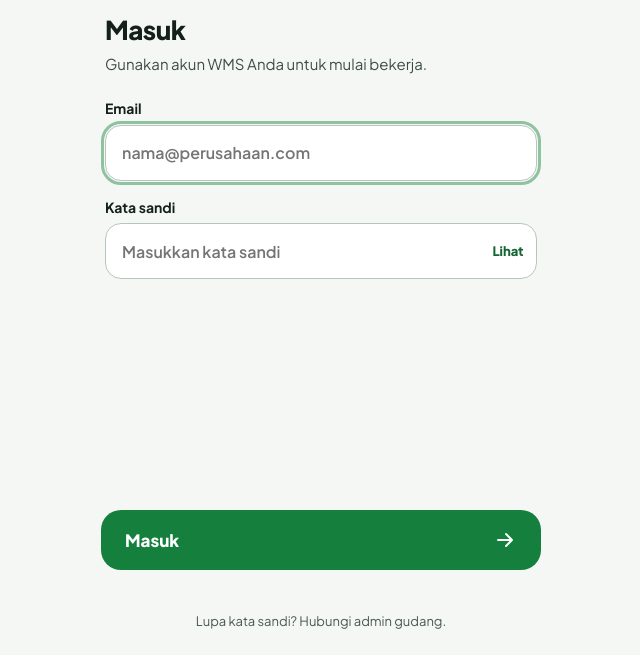
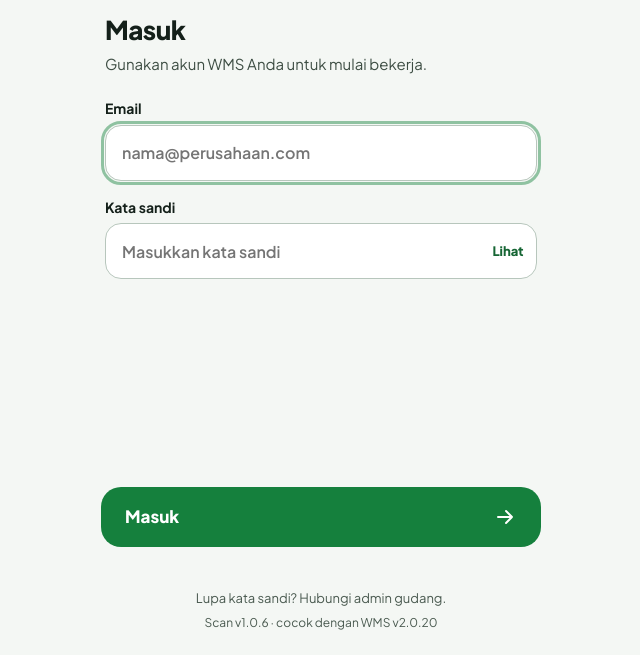
Before and after one commit to ajiku-app/scan-wms, a website: page www/index.html in a window 1280 px wide. Both pictures are taken after a click on the button "Mulai". Shown: the part 145-800 px from the top of the page, without its empty margins (319-959 px from the left). Drawn offline with Linux system fonts and the light colour scheme.

Commit message:
v1.0.6 - tampilkan nomor versi di aplikasi

```diff
--- a/package.json
+++ b/package.json
@@ -1,6 +1,6 @@
 {
   "name": "scan-wms",
-  "version": "1.0.5",
+  "version": "1.0.6",
   "private": true,
   "description": "WMS FG Warehouse - aplikasi scan gudang (Supabase) dibungkus Capacitor untuk Android (APK/AAB) & iOS",
   "scripts": {
--- a/www/app.js
+++ b/www/app.js
@@ -1,3 +1,5 @@
+var APP_VER="1.0.6",APP_WMS="2.0.20"; /* versi tampil di layar; rilis.sh mengisi APP_VER otomatis */
+(function(){function f(){var t="Scan v"+APP_VER+" · cocok dengan WMS v"+APP_WMS;["ver-l","ver-h","ver-m"].forEach(function(i){var e=document.getElementById(i);if(e)e.textContent=t})}if(document.readyState==="loading")document.addEventListener("DOMContentLoaded",f);else f()})();
 var PROD={};
 var $=function(i){return document.getElementById(i)},STG="GR-STAGING",S;
 function esc(s){return String(s==null?"":s).replace(/[&<>"]/g,function(c){return{"&":"&amp;","<":"&lt;",">":"&gt;",'"':"&quot;"}[c]})}
--- a/www/index.html
+++ b/www/index.html
@@ -52,7 +52,8 @@
 </div>
 <div class="sh"><h3>Dokumen yang berjalan</h3><button class="lk" id="api-sync">Sync sekarang</button></div>
 <div id="h-docs" class="lst"></div>
-<div id="menu" hidden><div class="mu" id="em"></div><button id="lo">Keluar</button></div>
+<div class="mu" id="ver-h" style="text-align:center;font-size:12px;margin:14px 0 6px"></div>
+<div id="menu" hidden><div class="mu" id="em"></div><div class="mu" id="ver-m" style="font-size:12px"></div><button id="lo">Keluar</button></div>
 </section>
 
 <!-- SCAN -->
@@ -107,7 +108,7 @@
 <div class="lh"><h1>Masuk</h1><p>Gunakan akun WMS Anda untuk mulai bekerja.</p></div>
 <div class="lf"><div><label for="lg-u">Email</label><input id="lg-u" type="email" inputmode="email" autocomplete="username" autocapitalize="none" placeholder="nama@perusahaan.com"><div class="em2" id="lg-um" role="alert"></div></div>
 <div><label for="lg-p">Kata sandi</label><div class="pw" id="lg-pw"><input id="lg-p" type="password" autocomplete="current-password" placeholder="Masukkan kata sandi"><button data-pw="1" id="lg-show" aria-label="Tampilkan kata sandi">Lihat</button></div><div class="em2" id="lg-pm" role="alert"></div></div></div>
-<div class="lb"><button class="b bw" id="lg-go">Masuk<svg class="ic"><use href="#i-arrow"/></svg></button><div id="lg-e"></div><div class="mu" style="text-align:center;margin-top:10px">Lupa kata sandi? Hubungi admin gudang.</div></div></div></div>
+<div class="lb"><button class="b bw" id="lg-go">Masuk<svg class="ic"><use href="#i-arrow"/></svg></button><div id="lg-e"></div><div class="mu" style="text-align:center;margin-top:10px">Lupa kata sandi? Hubungi admin gudang.</div><div class="mu" id="ver-l" style="text-align:center;font-size:12px;margin-top:6px"></div></div></div></div>
 <div id="welcome"><div class="ww"><div class="il"><svg viewBox="0 0 390 400" width="100%" height="100%" preserveAspectRatio="xMidYMid meet" xmlns="http://www.w3.org/2000/svg" role="img" aria-label="Ilustrasi gudang barang jadi dengan rak, kardus, dan mobil boks">
 <defs><radialGradient id="gl" cx="50%" cy="50%" r="50%"><stop offset="0" stop-color="#22A455" stop-opacity=".16"></stop><stop offset="1" stop-color="#22A455" stop-opacity="0"></stop></radialGradient></defs>
 <circle cx="145.1" cy="226.5" r="190" fill="url(#gl)"></circle>
--- a/www/sw.js
+++ b/www/sw.js
@@ -1,4 +1,4 @@
-const C="fgscan-v19",A=["./","./index.html","./manifest.json","./icon-192.png","./icon-512.png","./icon-180.png","./style.css","./app.js","./config.js","./login-bg.jpg","./plus-jakarta-latin.woff2"];
+const C="fgscan-v20",A=["./","./index.html","./manifest.json","./icon-192.png","./icon-512.png","./icon-180.png","./style.css","./app.js","./config.js","./login-bg.jpg","./plus-jakarta-latin.woff2"];
 const CDN="https://cdn.jsdelivr.net/npm/@zxing/library@0.20.0/umd/index.min.js";
 self.addEventListener("install",e=>{e.waitUntil(
   caches.open(C).then(c=>c.addAll(A)).then(()=>caches.open(C)).then(c=>fetch(CDN,{mode:"cors"}).then(r=>r.ok&&c.put(CDN,r)).catch(()=>{})).then(()=>caches.open(C)).then(c=>fetch("./vendor/zxing.min.js").then(r=>r.ok&&c.put("./vendor/zxing.min.js",r)).catch(()=>{})).then(()=>self.skipWaiting())
```
Also changed, not shown: README.md, 1 other file.
